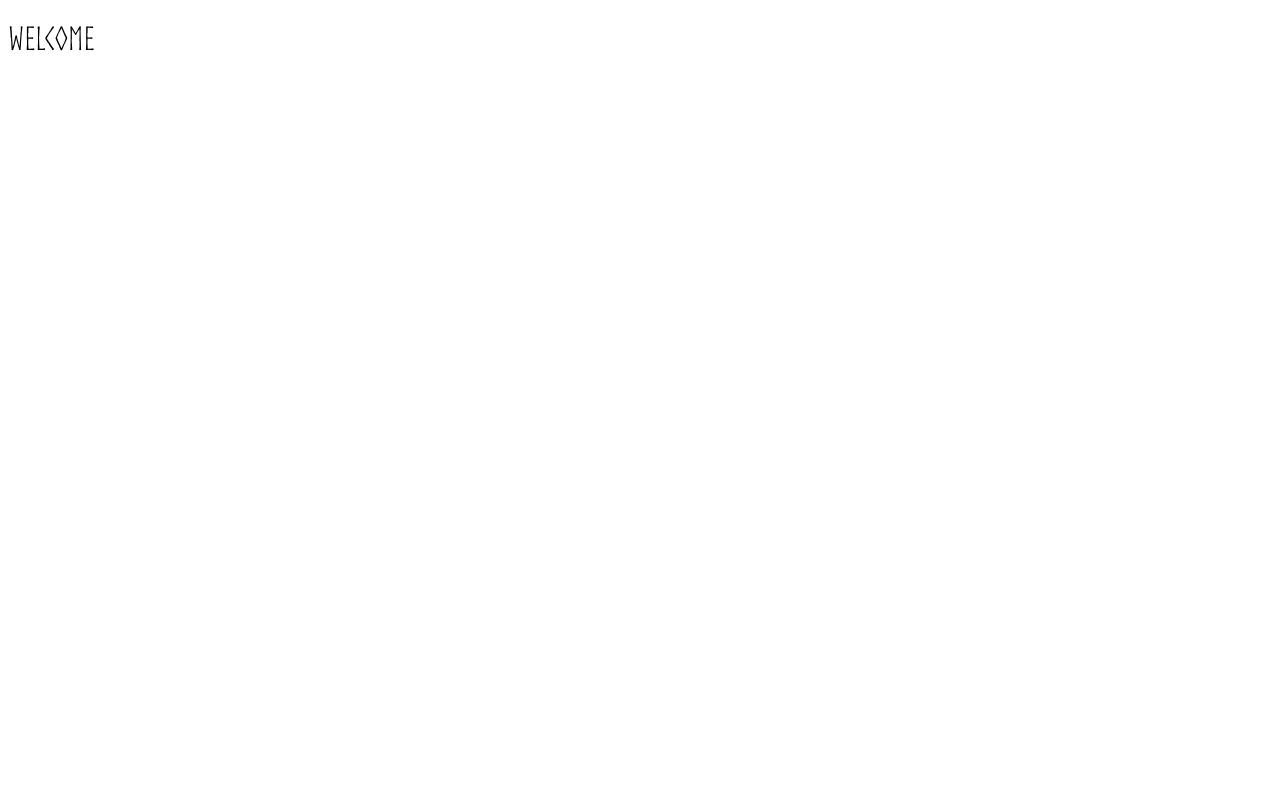
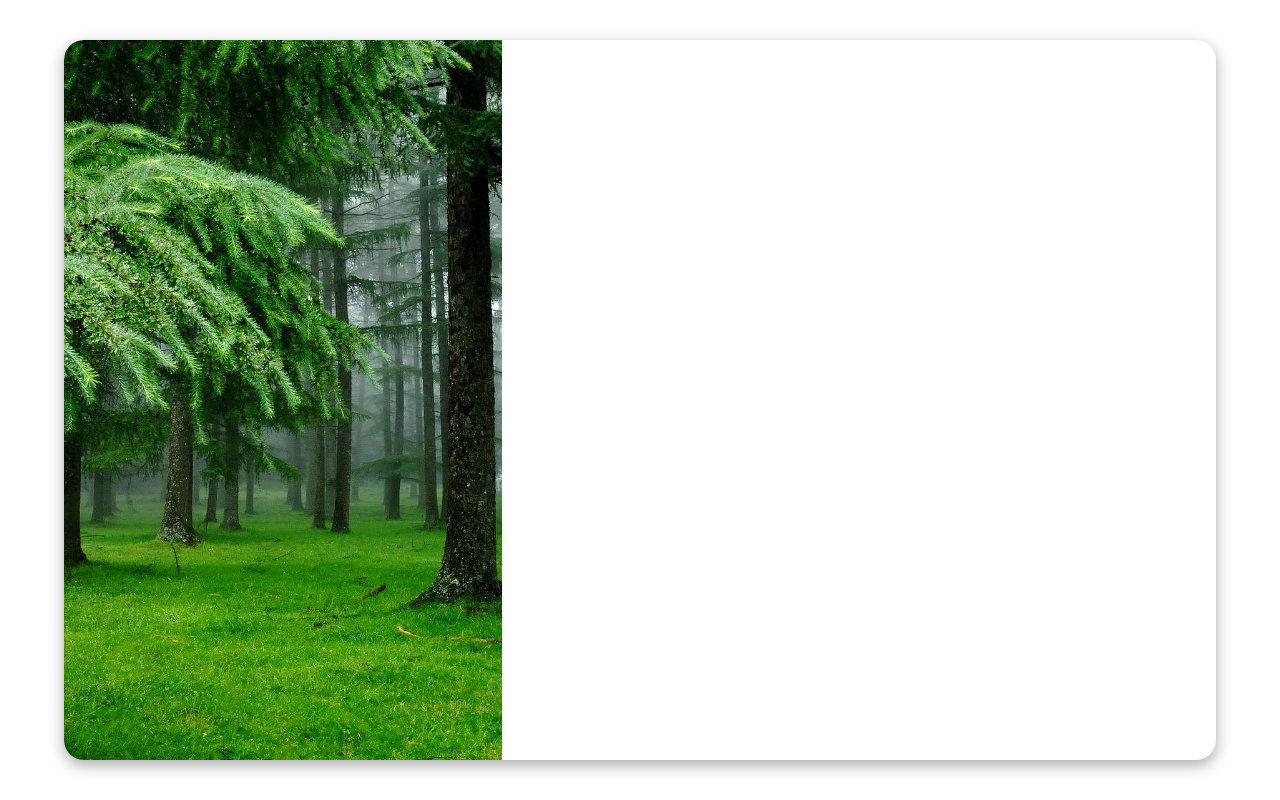
Before and after one commit to baran-oleh/form-example2, a plain HTML site: page index.html in a window 1280 px wide. Drawn offline with Linux system fonts and the light colour scheme.

Commit message:
🚧 work in progress

```diff
--- a/css/style.css
+++ b/css/style.css
@@ -8,6 +8,35 @@
   src: url("../fonts/Norse.eot");
   src: url("../fonts/Norse.eot?#iefix") format("embedded-opentype"), url("../fonts/Norse.woff") format("woff"), url("../fonts/Norse.ttf") format("truetype");
   font-weight: 400; }
-h1 {
-  font-family: 'Norse';
-  font-weight: 400; }
+* {
+  margin: 0;
+  padding: 0;
+  box-sizing: border-box; }
+
+body {
+  width: 100%;
+  height: 100vh;
+  display: flex;
+  justify-content: center;
+  align-content: center;
+  align-items: center; }
+
+.container {
+  width: 90vw;
+  max-width: 1200px;
+  min-height: 90vh;
+  display: flex;
+  flex-direction: row;
+  box-shadow: rgba(0, 0, 0, 0.35) 0px 5px 15px;
+  border-radius: 20px;
+  overflow: hidden; }
+
+.left {
+  flex-basis: 38%;
+  background-image: url(../img/background.jpg);
+  background-position: center;
+  background-repeat: no-repeat;
+  background-size: cover; }
+
+.right {
+  flex-basis: 62%; }
--- a/index.html
+++ b/index.html
@@ -9,8 +9,11 @@
     <link rel="shortcut icon" href="./favicon/Carlosjj-Google-Jfk-Forms.ico" type="image/x-icon">
 </head>
 <body>
-    <main>
-        <h1>welcome</h1>
-    </main>
+    <div class="container">
+        <aside class="left">
+
+        </aside>
+        <main class="right"></main>
+    </div>
 </body>
 </html>
--- a/scss/general.scss
+++ b/scss/general.scss
@@ -1,6 +1,38 @@
 @import "../scss/fonts";
+* {
+    margin: 0;
+    padding: 0;
+    box-sizing: border-box;
+}
+body {
+    width: 100%;
+    height: 100vh;
+    display: flex;
+    justify-content: center;
+    align-content: center;
+    align-items: center;
+}
+.container {
+    width: 90vw;
+    max-width: 1200px;
+    min-height: 90vh;
+    display: flex;
+    flex-direction: row;
+    box-shadow: rgba(0, 0, 0, 0.35) 0px 5px 15px;
+    border-radius: 20px;
+    overflow: hidden;
+}
+.left {
+    flex-basis: 38%;
+    // border: 1px solid black;
+    background-image: url(../img/background.jpg);
+    background-position: center;
+    background-repeat: no-repeat;
+    background-size: cover;
+}
 
-h1 {
-    font-family: 'Norse';
-    font-weight: 400;
+
+.right {
+    flex-basis: 62%;
+    // border: 1px solid black;
 }
```
Also changed, not shown: img/background.jpg (added).
